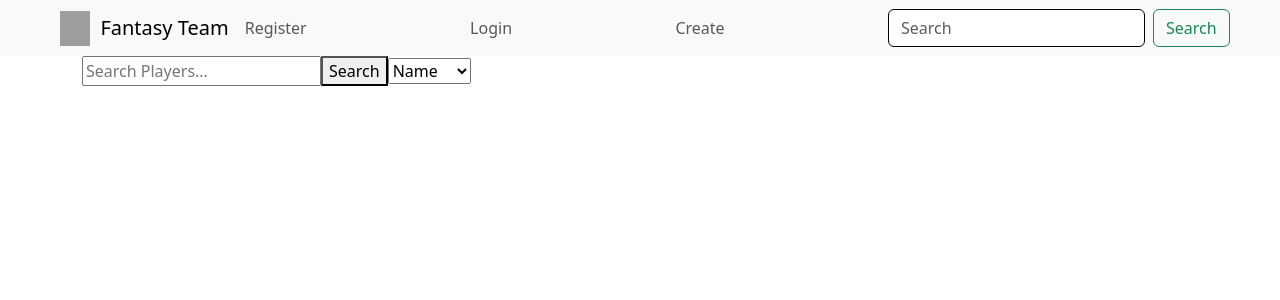
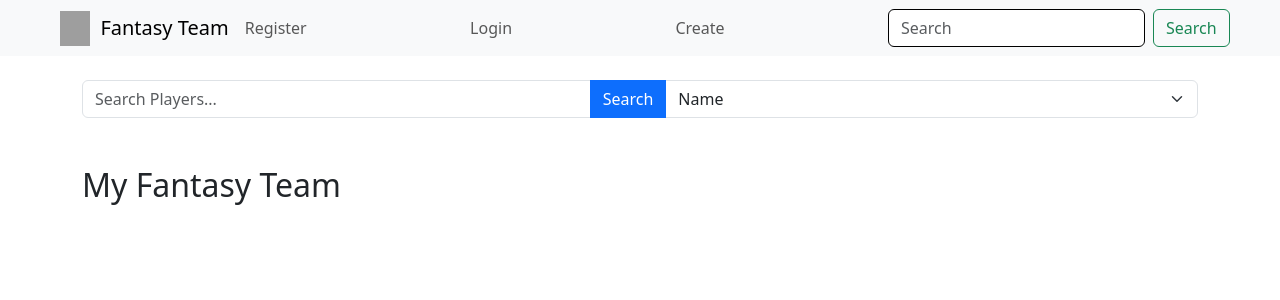
Before and after one commit to mgall021/SoccerPlayerFantasyManagerFrontEnd, an Angular app: page /create in a window 1280 px wide. Shown: the top 300 px of the page. Built offline with nearby package versions, Linux system fonts and the light colour scheme; grey boxes are pictures that could not be loaded.

Commit message:
update prompt method to update h2 tag with the Team Name

```diff
--- a/src/app/create/create.component.html
+++ b/src/app/create/create.component.html
@@ -1,31 +1,35 @@
+<div class="container mt-4">
 
-<div class="container">
-  <div>
-    <input type="text" [(ngModel)]="searchQuery" placeholder="Search Players...">
-    <button (click)="searchPlayers()">Search</button>
-    <select [(ngModel)]="searchType">
+  <!-- Search Section -->
+  <div class="mb-4">
+    <div class="input-group mb-3">
+      <input type="text" class="form-control" [(ngModel)]="searchQuery" placeholder="Search Players...">
+      <button class="btn btn-primary" (click)="searchPlayers()">Search</button>
+      <select class="form-select" [(ngModel)]="searchType">
         <option value="name">Name</option>
         <option value="country">Country</option>
         <option value="position">Position</option>
         <option value="team">Team</option>
       </select>
     </div>
-  <!-- Results section -->
-  <div *ngFor="let player of players">
+  </div>
+
+  <!-- Results Section -->
+  <ul class="list-group mb-4">
+    <li *ngFor="let player of players" class="list-group-item d-flex justify-content-between align-items-center">
+      {{ player.name }} ({{ player.position }}, {{ player.country }}, {{ player.team }})
+      <button class="btn btn-success" (click)="addPlayerToTeam(player.id)">Add to Team</button>
+    </li>
+  </ul>
+
+  <!-- Team Selected Section -->
+  <div class="my-4">
+    <h2 class="mb-3">{{ teamName ? teamName : 'My Fantasy Team' }}</h2>
+    <ul class="list-group">
+      <li *ngFor="let player of myTeam" class="list-group-item d-flex justify-content-between align-items-center">
         {{ player.name }} - {{ player.position }} - {{ player.country }}
-    <button (click)="addPlayerToTeam(player.id)">Add to Team</button>
-  </div>
-  <!-- Team Selected section -->
-  <div *ngFor="let player of myTeam">
-    {{ player.name }} - {{ player.position }} - {{ player.country }}
-    <button (click)="removePlayerFromTeam(player.id)">Remove from Team</button>
+        <button class="btn btn-danger" (click)="removePlayerFromTeam(player.id)">Remove from Team</button>
+      </li>
+    </ul>
   </div>
 </div>
-
-
-<ul>
-  <li *ngFor="let player of players">
-    {{ player.name }} ({{ player.position }}, {{ player.country }}, {{ player.team }})
-    <button (click)="addPlayerToTeam(player.id)">Add to Fantasy Team</button>
-  </li>
-</ul>
--- a/src/app/create/create.component.ts
+++ b/src/app/create/create.component.ts
@@ -16,6 +16,7 @@ export class CreateComponent implements OnInit {
   myTeam: any[] = [];
   userId: number | null = null;
   teamId?: number;
+  teamName: string = '';
 
   constructor(
     private soccerService: SoccerService,
@@ -61,14 +62,19 @@ export class CreateComponent implements OnInit {
       });
   }
   promptCreateTeam() {
-    const teamName = prompt('Please enter a name for your Fantasy Team:');
-    if (teamName) {
+    const teamNameFromPrompt = prompt(
+      'Please enter a name for your Fantasy Team:'
+    );
+    if (teamNameFromPrompt) {
+      this.teamName = teamNameFromPrompt; // Set the component's teamName property
+
       const teamData = {
-        name: teamName,
+        name: this.teamName,
         user: {
           id: this.userId,
         },
       };
+
       this.soccerService
         .createFantasyTeam(teamData)
         .subscribe((response: any) => {
```
Lines whose indentation alone changed are shown as unchanged.
